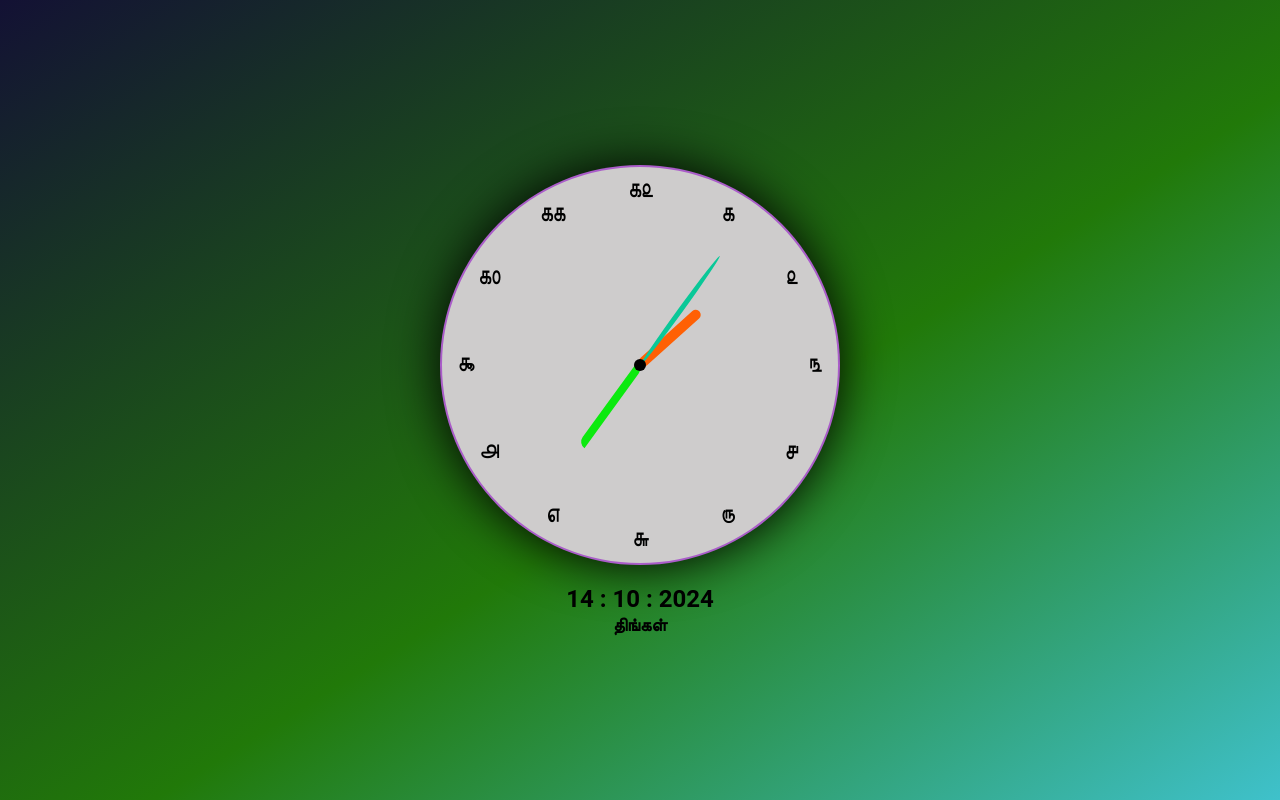
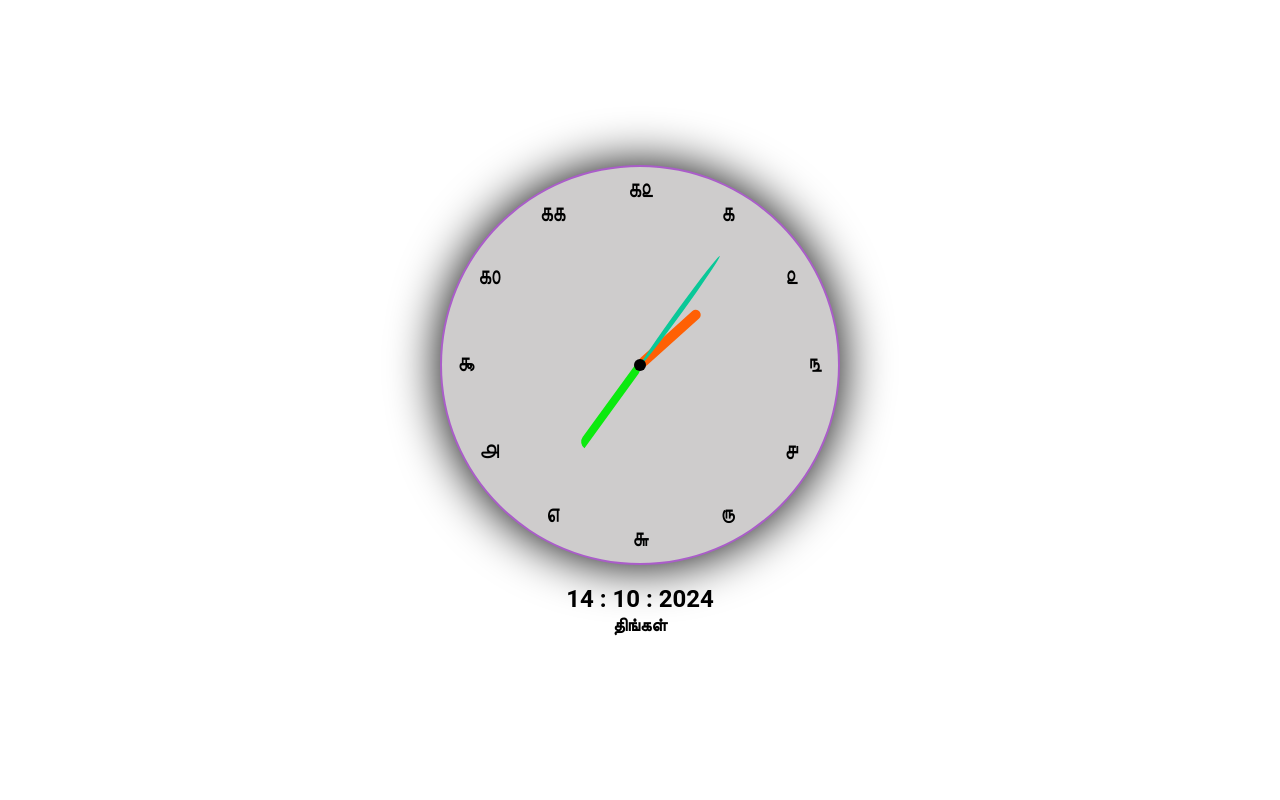
Before and after one commit to Tamilkumaran17/Tamizh_Clock, a plain HTML site: page index.html in a window 1280 px wide. Drawn offline with Linux system fonts and the light colour scheme.

Commit message:
bg color changed

```diff
--- a/style.css
+++ b/style.css
@@ -10,8 +10,8 @@ body{
     justify-content: center;
     align-items: center;
     min-height: 100vh;
-    background: rgb(19,17,52);
-    background: linear-gradient(148deg, rgba(19,17,52,1) 0%, rgba(33,121,9,1) 56%, rgba(63,193,203,1) 100%);
+    /* background: rgb(19,17,52); */
+    /* background: linear-gradient(148deg, rgba(19,17,52,1) 0%, rgba(33,121,9,1) 56%, rgba(63,193,203,1) 100%); */
 }
 
 .container{
```
